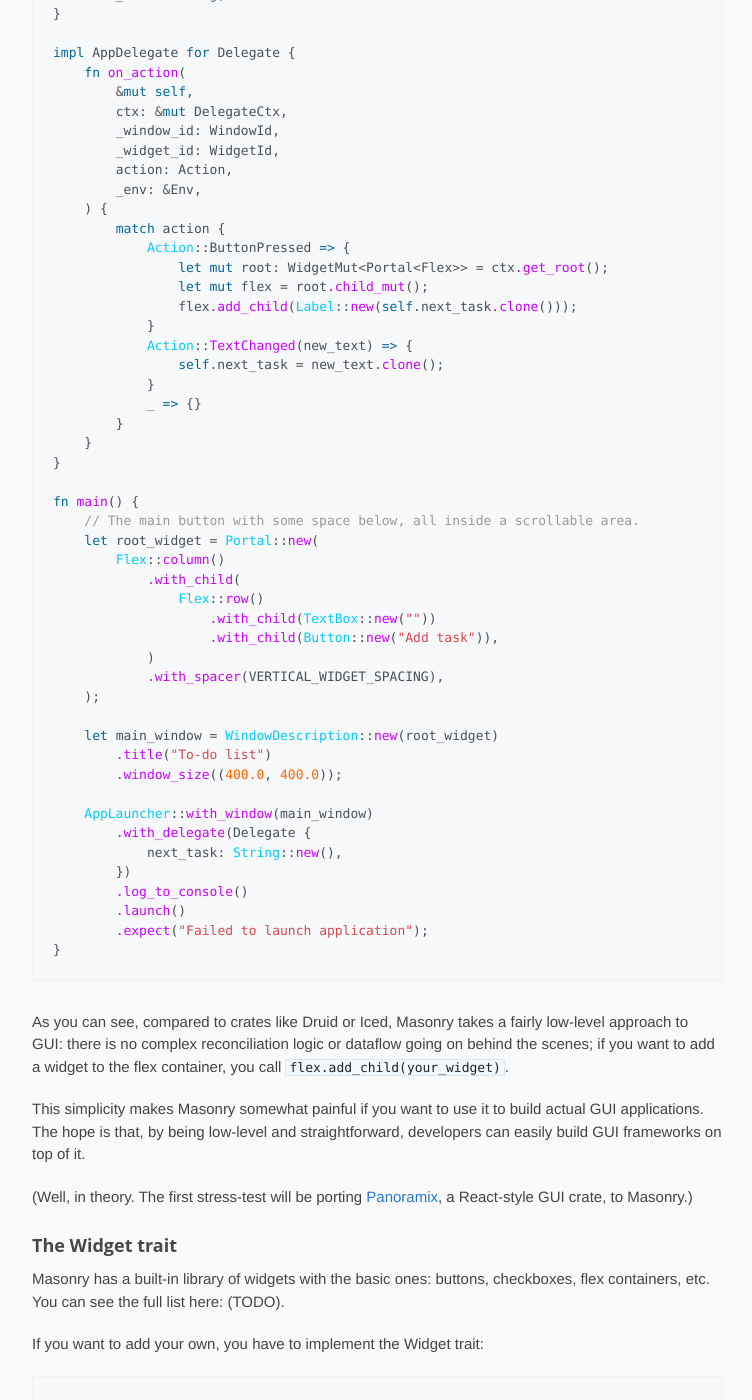
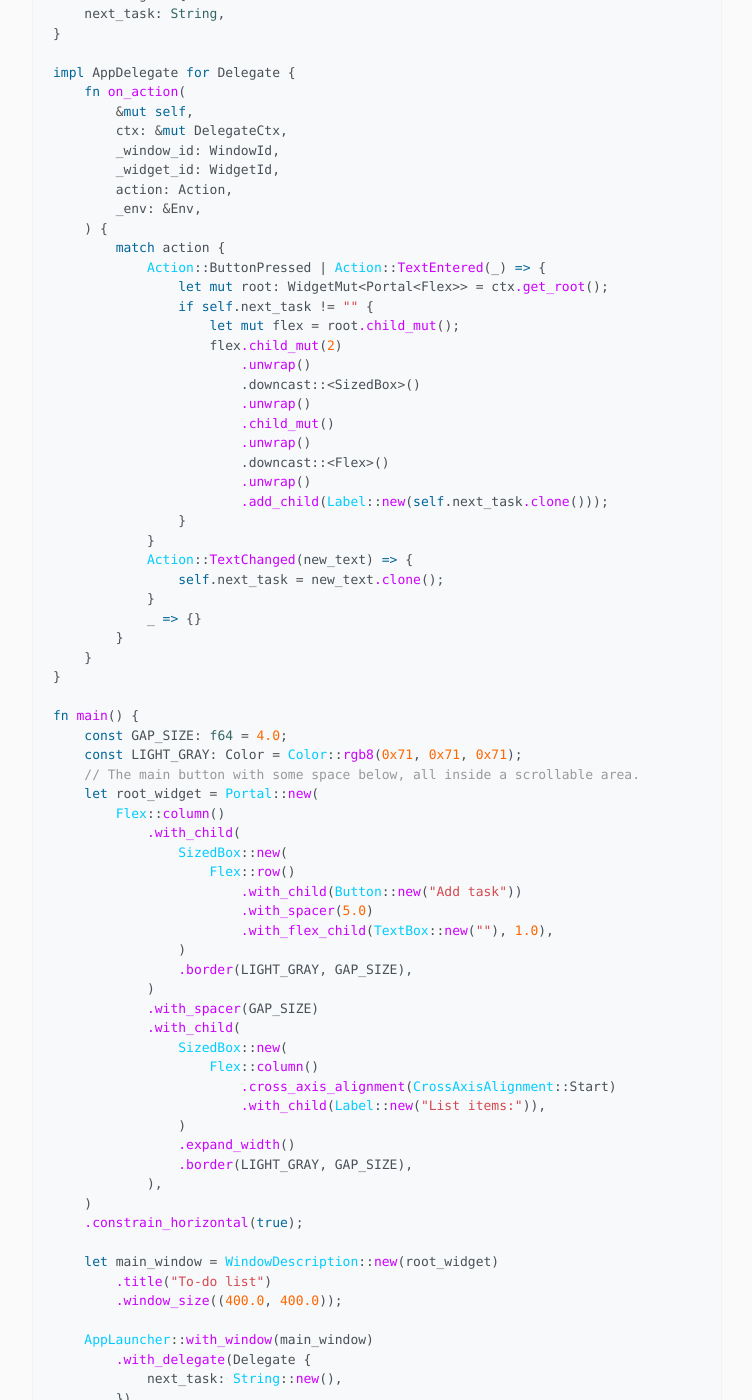
Before and after one commit to PoignardAzur/poignardazur.github.io, a Jekyll site: the page built from drafts/06-masonry-01-and-my-vision-for-rust-ui.md, in a window 1280 px wide and 1400 px high, scrolled down 8264 px. Shown: the whole window, without its empty margins (138-890 px from the left). Built offline with Jekyll 4.4.1, drawn with Linux system fonts in a browser that asks for light colours; some of the changed text lies outside the part shown.

Commit message:
Update todo-list example in masonry post

````diff
--- a/drafts/06-masonry-01-and-my-vision-for-rust-ui.md
+++ b/drafts/06-masonry-01-and-my-vision-for-rust-ui.md
@@ -213,12 +213,13 @@ The todo-list example of Masonry looks like this:
 (TODO - Improve example)
 
 ```rust
-use masonry::widget::{prelude::*, TextBox};
-use masonry::widget::{Button, Flex, Label, Portal, WidgetMut};
-use masonry::Action;
-use masonry::{AppDelegate, AppLauncher, DelegateCtx, WindowDescription, WindowId};
-
-const VERTICAL_WIDGET_SPACING: f64 = 20.0;
+use masonry::widget::{
+    Button, CrossAxisAlignment, Flex, Label, Portal, SizedBox, TextBox, WidgetMut,
+};
+use masonry::{
+    Action, AppDelegate, AppLauncher, Color, DelegateCtx, Env, WidgetId, WindowDescription,
+    WindowId,
+};
 
 struct Delegate {
     next_task: String,
@@ -234,10 +235,20 @@ impl AppDelegate for Delegate {
         _env: &Env,
     ) {
         match action {
-            Action::ButtonPressed => {
+            Action::ButtonPressed | Action::TextEntered(_) => {
                 let mut root: WidgetMut<Portal<Flex>> = ctx.get_root();
-                let mut flex = root.child_mut();
-                flex.add_child(Label::new(self.next_task.clone()));
+                if self.next_task != "" {
+                    let mut flex = root.child_mut();
+                    flex.child_mut(2)
+                        .unwrap()
+                        .downcast::<SizedBox>()
+                        .unwrap()
+                        .child_mut()
+                        .unwrap()
+                        .downcast::<Flex>()
+                        .unwrap()
+                        .add_child(Label::new(self.next_task.clone()));
+                }
             }
             Action::TextChanged(new_text) => {
                 self.next_task = new_text.clone();
@@ -248,16 +259,32 @@ impl AppDelegate for Delegate {
 }
 
 fn main() {
+    const GAP_SIZE: f64 = 4.0;
+    const LIGHT_GRAY: Color = Color::rgb8(0x71, 0x71, 0x71);
     // The main button with some space below, all inside a scrollable area.
     let root_widget = Portal::new(
         Flex::column()
             .with_child(
-                Flex::row()
-                    .with_child(TextBox::new(""))
-                    .with_child(Button::new("Add task")),
+                SizedBox::new(
+                    Flex::row()
+                        .with_child(Button::new("Add task"))
+                        .with_spacer(5.0)
+                        .with_flex_child(TextBox::new(""), 1.0),
+                )
+                .border(LIGHT_GRAY, GAP_SIZE),
             )
-            .with_spacer(VERTICAL_WIDGET_SPACING),
-    );
+            .with_spacer(GAP_SIZE)
+            .with_child(
+                SizedBox::new(
+                    Flex::column()
+                        .cross_axis_alignment(CrossAxisAlignment::Start)
+                        .with_child(Label::new("List items:")),
+                )
+                .expand_width()
+                .border(LIGHT_GRAY, GAP_SIZE),
+            ),
+    )
+    .constrain_horizontal(true);
 
     let main_window = WindowDescription::new(root_widget)
         .title("To-do list")
````
